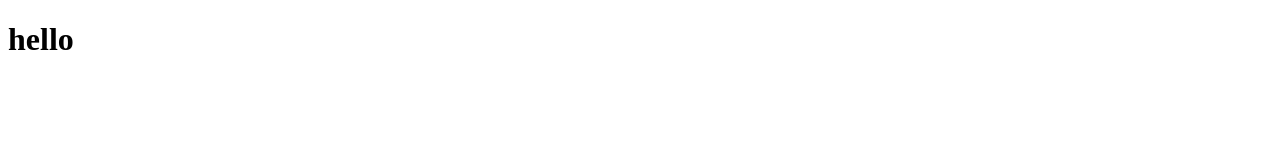
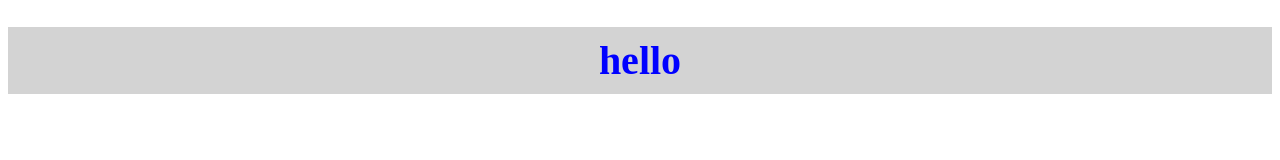
Before and after one commit to rajeshpalthiya-ctrl/aditya_sir_no_1, a plain HTML site: page index.html in a window 1280 px wide. Drawn offline with Linux system fonts and the light colour scheme.

Commit message:
first commit

```diff
--- /dev/null
+++ b/index.css
@@ -0,0 +1,7 @@
+h1{
+    color: blue;
+    font-size: 40px;
+    text-align: center;
+    background-color: lightgray;
+    padding: 10px;
+}
--- a/index.html
+++ b/index.html
@@ -3,7 +3,8 @@
 <head>
     <meta charset="UTF-8">
     <meta name="viewport" content="width=device-width, initial-scale=1.0">
-    <title>Document</title>
+    <link rel="stylesheet" href="index.css">
+    <title>rajesh</title>
 </head>
 <body>
     <h1>hello</h1>
```
